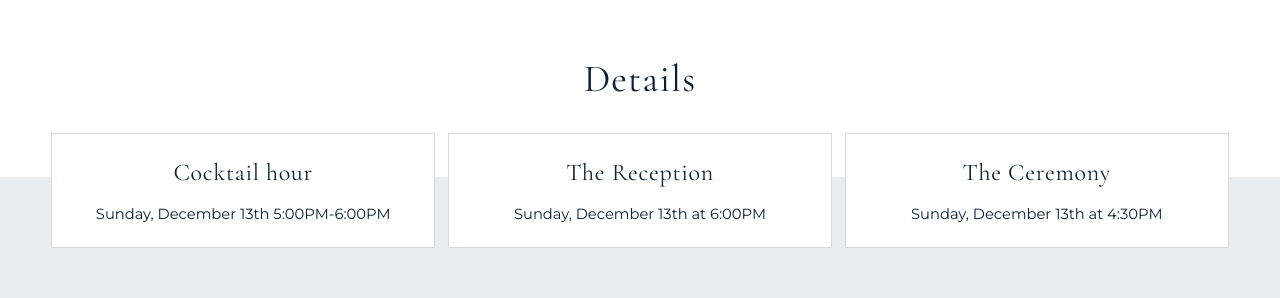
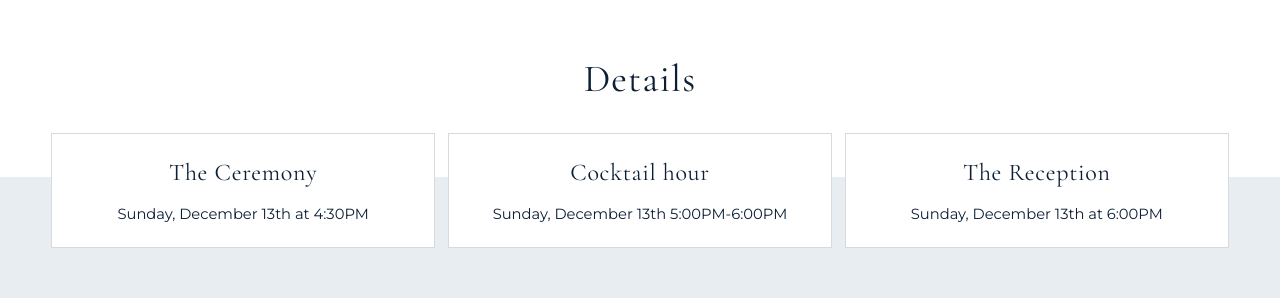
Before and after one commit to TheDouglife/wedding-website, a React (Vite) app: page / in a window 1280 px wide. Shown: the part 3280-3578 px from the top of the page. Built offline with nearby package versions, Linux system fonts and the light colour scheme.

Commit message:
update organization

```diff
--- a/src/App.jsx
+++ b/src/App.jsx
@@ -65,16 +65,16 @@ function getTimeRemaining() {
 
 const events = [
   {
+    title: 'The Ceremony',
+    text: 'Sunday, December 13th at 4:30PM'
+  },
+  {
     title: 'Cocktail hour',
     text: 'Sunday, December 13th 5:00PM-6:00PM'
   },
   {
     title: 'The Reception',
     text: 'Sunday, December 13th at 6:00PM'
-  },
-  {
-    title: 'The Ceremony',
-    text: 'Sunday, December 13th at 4:30PM'
   }
 ];
 
```
